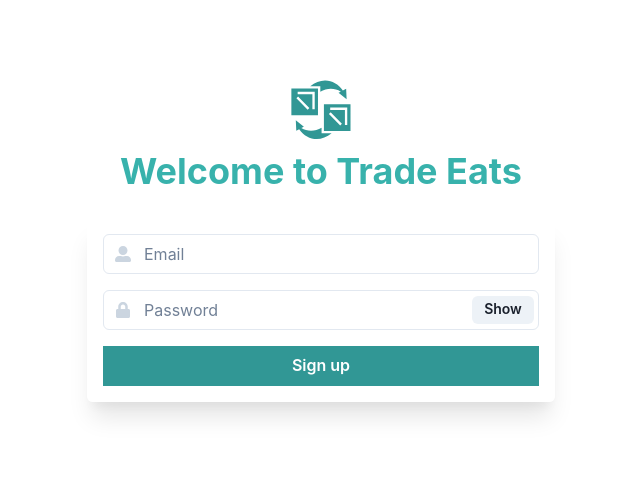
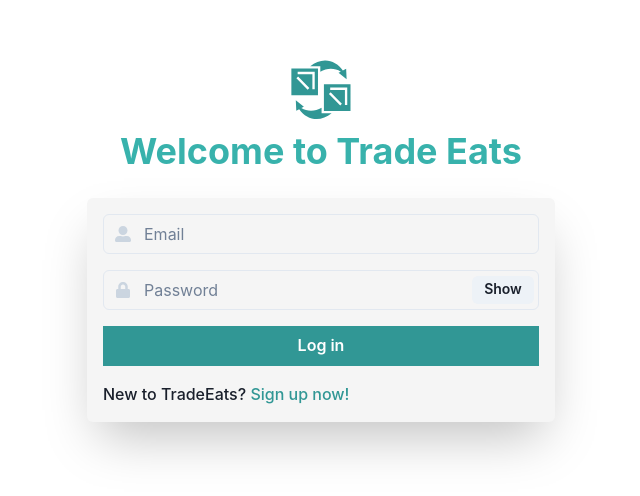
Before and after one commit to Devanshshah1309/lifehack-2022, a Next.js app: page /login in a window 1280 px wide. Shown: the part 156-652 px from the top of the page, without its empty margins (319-959 px from the left). Built offline with nearby package versions, Linux system fonts and the light colour scheme; no server answers.

Commit message:
Update chakra links to next/link

```diff
--- a/components/Footer/index.js
+++ b/components/Footer/index.js
@@ -2,7 +2,6 @@ import {
   Box,
   chakra,
   Container,
-  Link,
   Stack,
   Text,
   useColorModeValue,
@@ -13,6 +12,7 @@ import {
 } from "@chakra-ui/react";
 import { FaInstagram, FaTwitter, FaYoutube } from "react-icons/fa";
 import { GiTrade } from "react-icons/gi";
+import Link from "next/link";
 
 const SocialButton = ({ children, label, href }) => {
   return (
--- a/components/Items/ItemCard.js
+++ b/components/Items/ItemCard.js
@@ -68,7 +68,6 @@ import {
   Heading,
   Text,
   Image,
-  Link,
   Skeleton,
   Stack,
   useBreakpointValue,
@@ -77,6 +76,7 @@ import {
 import React, { useState } from "react";
 import TradeDialog from "../TradeDialog";
 import { FavouriteButton } from "./FavouriteButton";
+import Link from "next/link";
 
 const ProductCard = (props) => {
   const {
--- a/components/Items/ItemGrid.js
+++ b/components/Items/ItemGrid.js
@@ -16,7 +16,7 @@ const ProductGrid = (props) => {
 
   return (
     <SimpleGrid
-      columns={3}
+      columns={columns}
       columnGap={{ base: "4", md: "6" }}
       rowGap={{ base: "8", md: "10" }}
       {...props}
--- a/components/Profile/index.js
+++ b/components/Profile/index.js
@@ -38,7 +38,7 @@ export default function SocialProfileWithImage() {
               position="absolute"
               top="130px"
               left="100px"
-              src={"images/placeholder.png"}
+              src={"images/placeholder.jpg"}
               alt={"Author"}
               css={{
                 border: "2px solid white",
--- a/pages/login.js
+++ b/pages/login.js
@@ -9,17 +9,16 @@ import {
   InputLeftElement,
   chakra,
   Box,
-  Link,
   Icon,
   FormControl,
   FormErrorMessage,
   InputRightElement,
-  Container,
+  Text,
 } from "@chakra-ui/react";
 import { FaUserAlt, FaLock } from "react-icons/fa";
 import { useAuth } from "../context/AuthContext";
 import { GiTrade } from "react-icons/gi";
-import NextLink from "next/link";
+import Link from "next/link";
 import { useForm } from "react-hook-form";
 import { useRouter } from "next/router";
 
@@ -68,9 +67,9 @@ const Login = () => {
             <Stack
               spacing={4}
               p="1rem"
-              backgroundColor="whiteAlpha.900"
-              boxShadow="xl"
+              boxShadow="2xl"
               borderRadius="md"
+              bg="whitesmoke"
             >
               <FormControl isInvalid={errors.email}>
                 <InputGroup>
@@ -128,8 +127,20 @@ const Login = () => {
                 width="full"
                 isLoading={isSubmitting}
               >
-                Sign up
+                Log in
               </Button>
+              <Text fontWeight={500}>
+                New to TradeEats?{" "}
+                <Link href="/signup">
+                  <Text
+                    display={"inline-block"}
+                    color="teal.500"
+                    style={{ cursor: "pointer" }}
+                  >
+                    Sign up now!
+                  </Text>
+                </Link>
+              </Text>
             </Stack>
           </form>
         </Box>
```
Also changed, not shown: public/images/placeholder.jpg (added).
